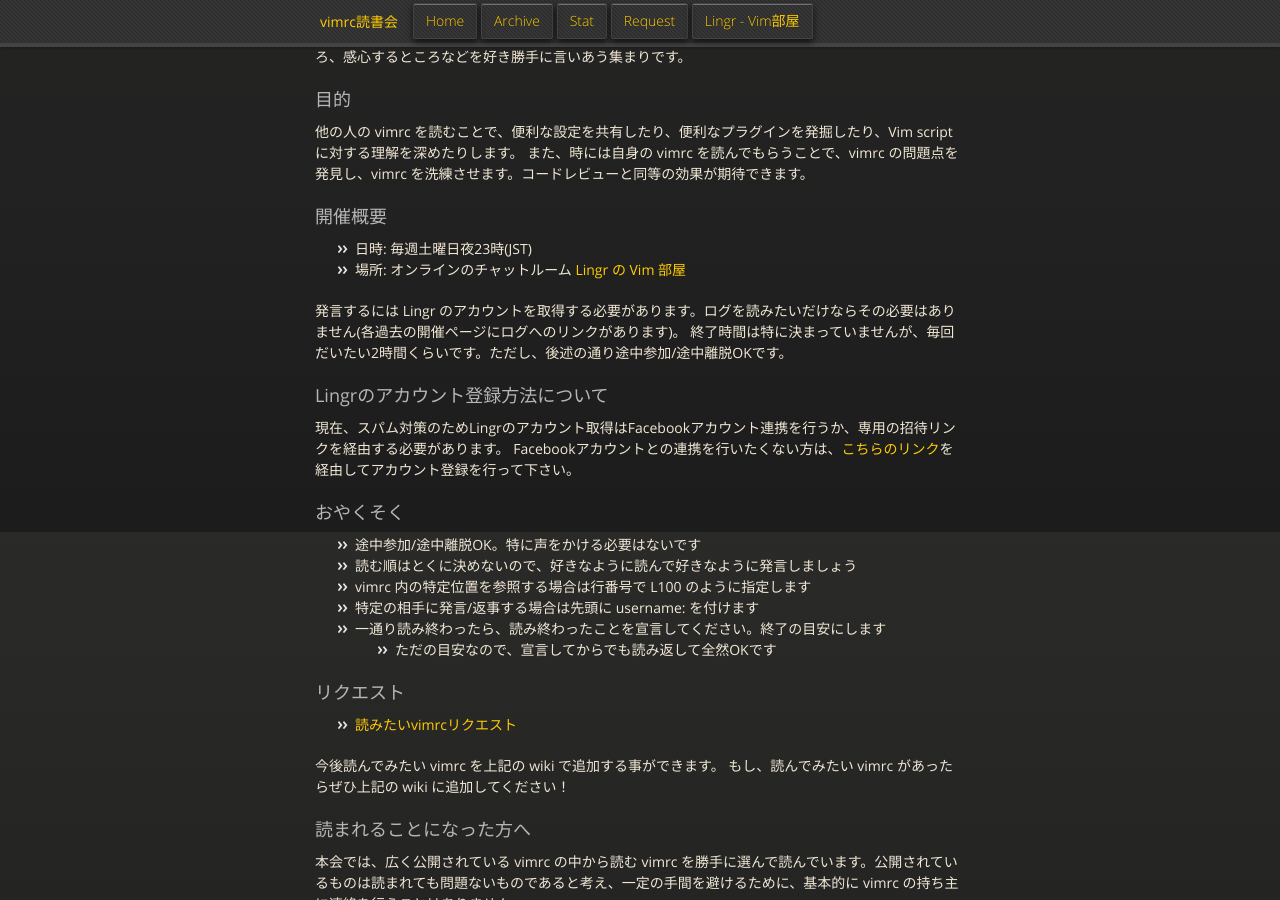
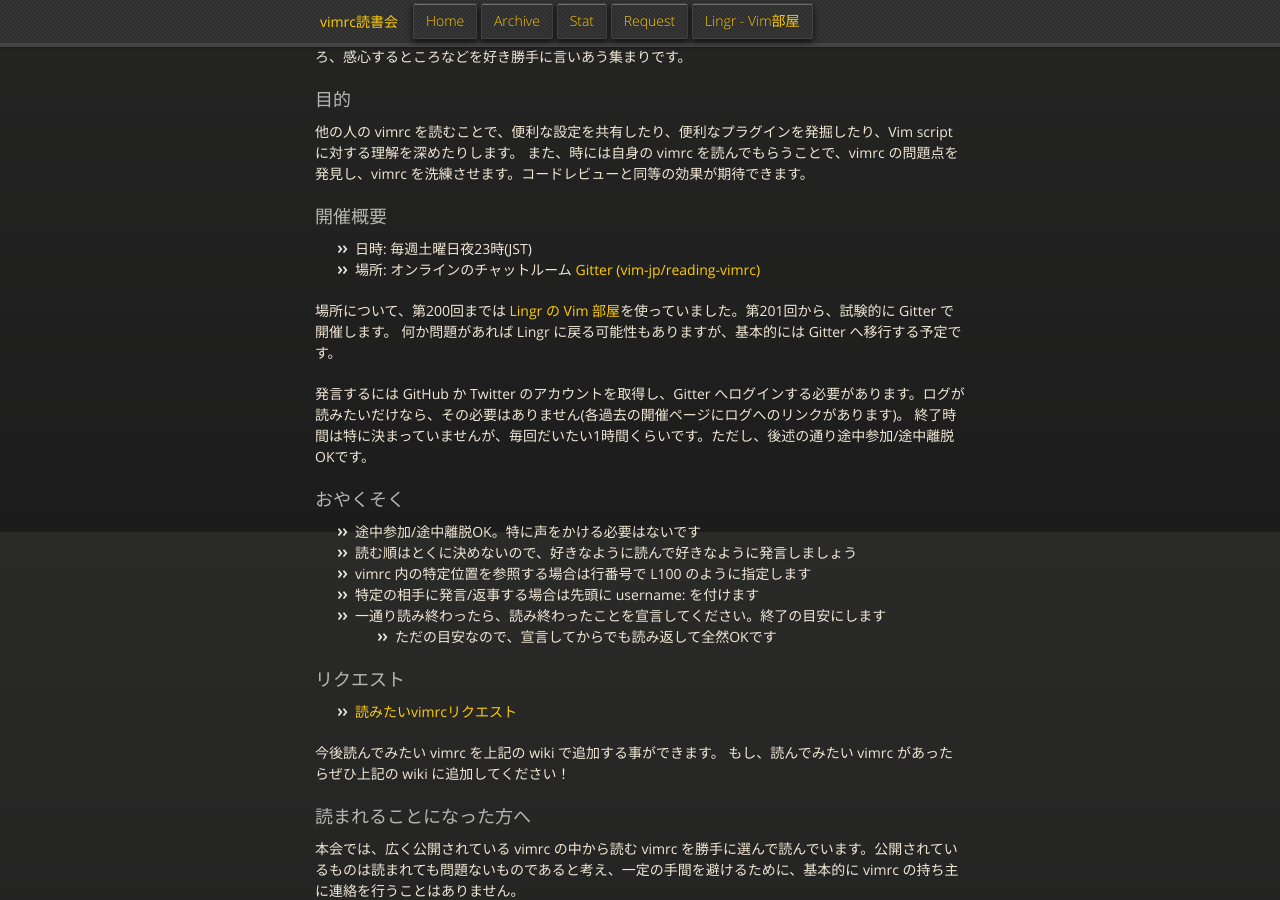
Before and after one commit to vim-jp/reading-vimrc, a Jekyll site: the page built from index.md, in a window 1280 px wide and 900 px high, scrolled down 368 px. Built offline with Jekyll 4.4.1, drawn with Linux system fonts in a browser that asks for light colours; nearby versions of some CDN libraries.

Commit message:
開催場所を Gitter に変更

```diff
--- a/index.md
+++ b/index.md
@@ -50,15 +50,14 @@ title: vimrc読書会
 
 ### 開催概要
 - 日時: 毎週土曜日夜23時(JST)
-- 場所: オンラインのチャットルーム [Lingr の Vim 部屋](http://lingr.com/room/vim)
+- 場所: オンラインのチャットルーム [Gitter (vim-jp/reading-vimrc)](https://gitter.im/vim-jp/reading-vimrc)
 
-発言するには Lingr のアカウントを取得する必要があります。ログを読みたいだけならその必要はありません(各過去の開催ページにログへのリンクがあります)。
-終了時間は特に決まっていませんが、毎回だいたい2時間くらいです。ただし、後述の通り途中参加/途中離脱OKです。
 
-### Lingrのアカウント登録方法について
+場所について、第200回までは [Lingr の Vim 部屋](http://lingr.com/room/vim)を使っていました。第201回から、試験的に Gitter で開催します。
+何か問題があれば Lingr に戻る可能性もありますが、基本的には Gitter へ移行する予定です。
 
-現在、スパム対策のためLingrのアカウント取得はFacebookアカウント連携を行うか、専用の招待リンクを経由する必要があります。
-Facebookアカウントとの連携を行いたくない方は、[こちらのリンク](http://goo.gl/LdPDBx)を経由してアカウント登録を行って下さい。
+発言するには GitHub か Twitter のアカウントを取得し、Gitter へログインする必要があります。ログが読みたいだけなら、その必要はありません(各過去の開催ページにログへのリンクがあります)。
+終了時間は特に決まっていませんが、毎回だいたい1時間くらいです。ただし、後述の通り途中参加/途中離脱OKです。
 
 ### おやくそく
 
--- a/scripts/update_reading_vimrc.py
+++ b/scripts/update_reading_vimrc.py
@@ -36,7 +36,7 @@ import codecs
 
 
 YAML_URL = \
-    u'http://reading_vimrc.zchee.io/reading_vimrc/vimrc/yml'
+    u'http://gitter-vimjp.rhcloud.com/reading_vimrc/info.yml'
 
 TEMPLATE_TEXT = u'''\
 ---
--- a/scripts/update_reading_vimrc3.py
+++ b/scripts/update_reading_vimrc3.py
@@ -33,7 +33,7 @@ import urllib.request
 import re
 
 YAML_URL = \
-    'http://reading_vimrc.zchee.io/reading_vimrc/vimrc/yml'
+    'http://gitter-vimjp.rhcloud.com/reading_vimrc/info.yml'
 
 TEMPLATE_TEXT = '''\
 ---
```
Also changed, not shown: archive/201.md (added, +7 -0 lines).
